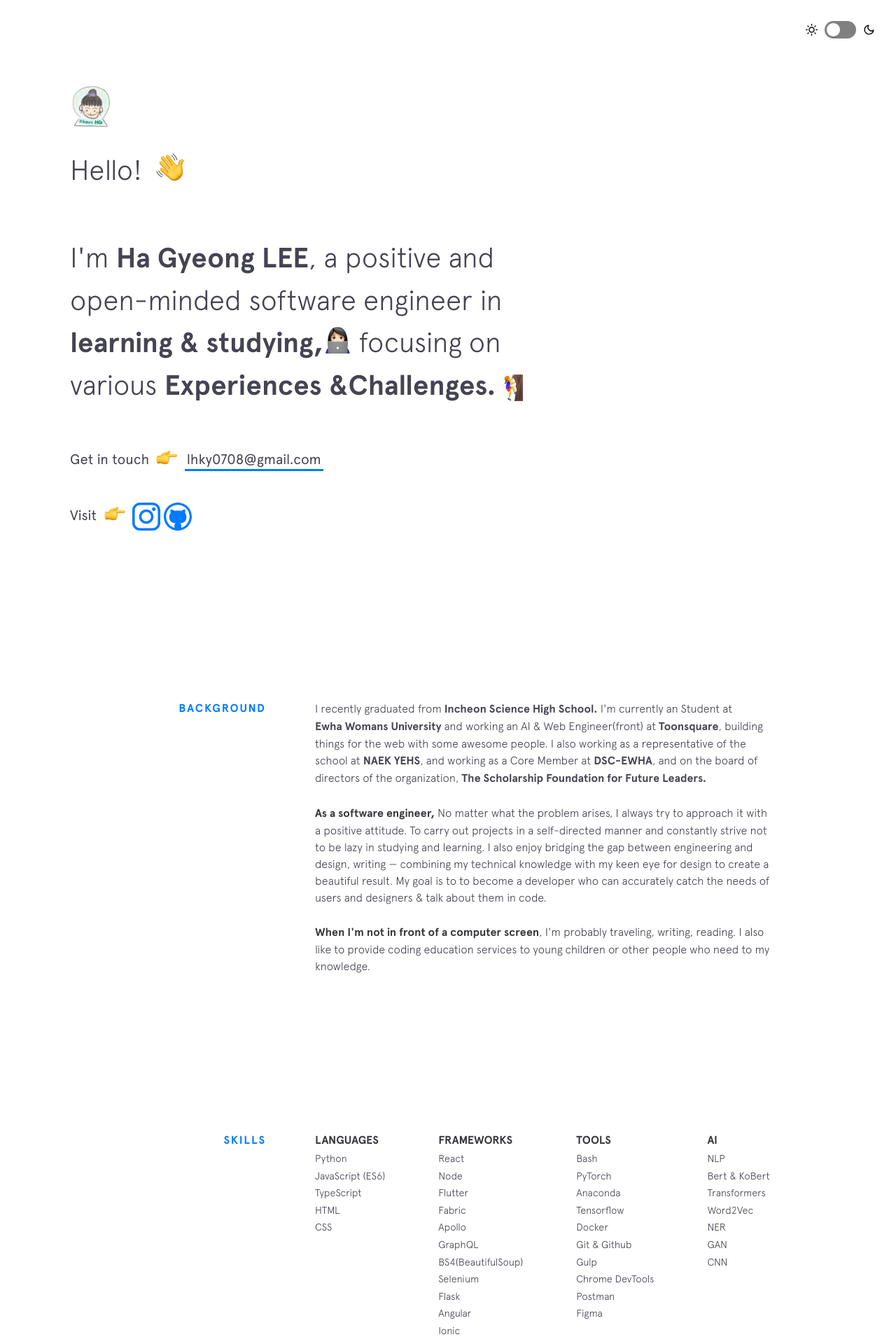
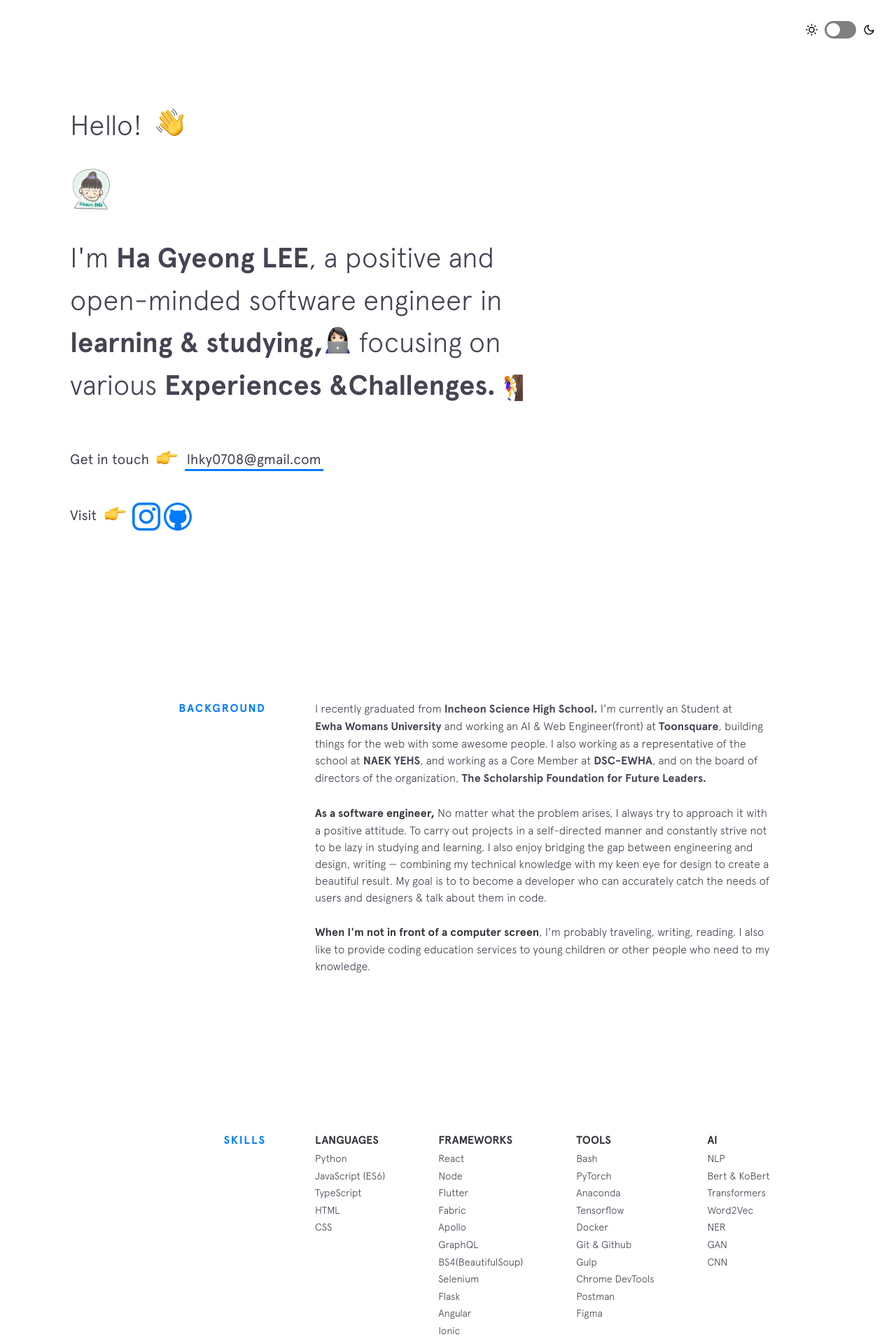
Before and after one commit to lhky78/lhky78.github.io, a Jekyll site: the page built from index.html, in a window 1280 px wide. Shown: the top 1920 px of the page at 70% size. Built offline with Jekyll 4.4.1, drawn with Linux system fonts in a browser that asks for light colours; nearby versions of some CDN libraries.

Commit message:
update intro

```diff
--- a/_includes/intro.html
+++ b/_includes/intro.html
@@ -1,9 +1,9 @@
 <header class="intro">
-  <img src="https://lhky78.github.io//img/emojis/aboutHG.png" width=60px height=60px>
   <h1 class="intro__hello">Hello!
     <span class="emoji wave-hand animated"></span>
   </h1>
 
+  <span><img src="https://lhky78.github.io//img/emojis/aboutHG.png" width=60px height=60px></span>
   <h2 class="intro__tagline">I'm
     <span class="name">Ha Gyeong LEE</span>, a positive and open-minded software engineer in <span class="name">learning
       &amp; studying,<span class="emoji technologist"></span> </span> focusing on various <span class="name">Experiences
```
